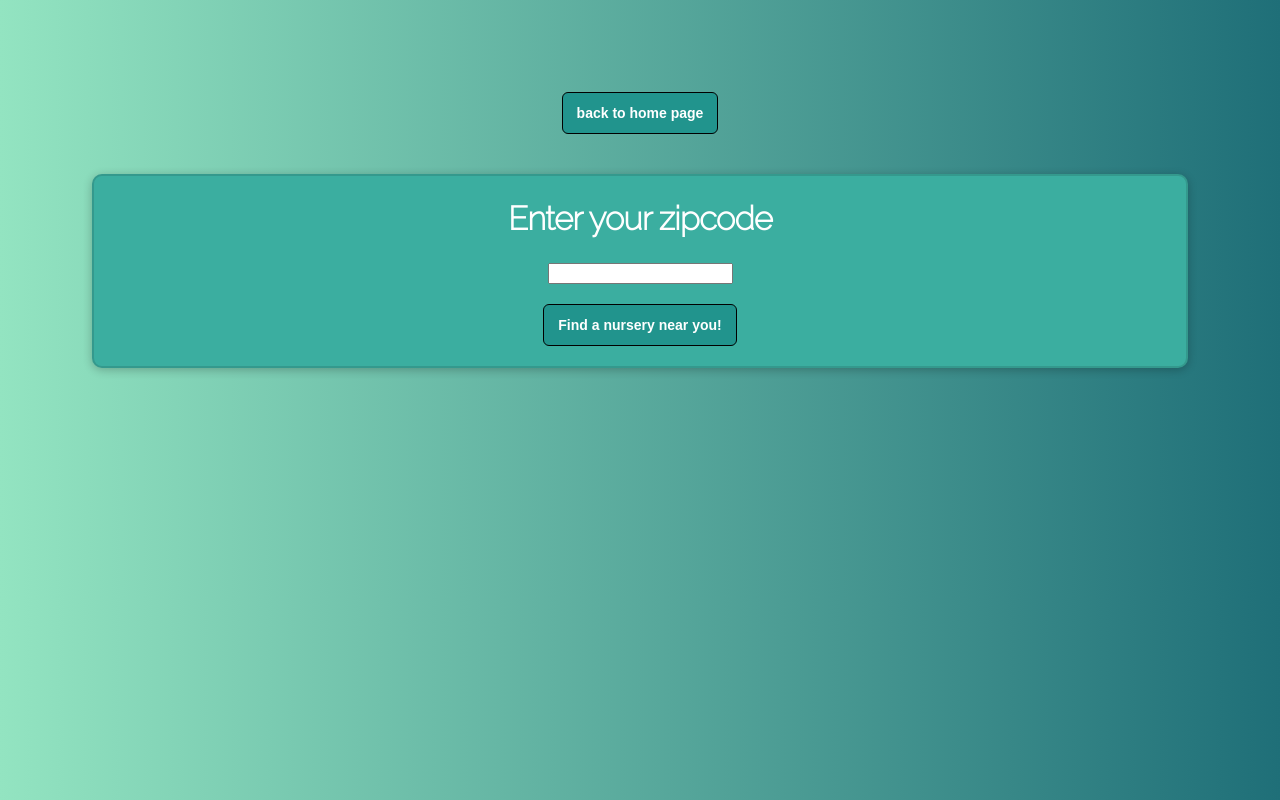
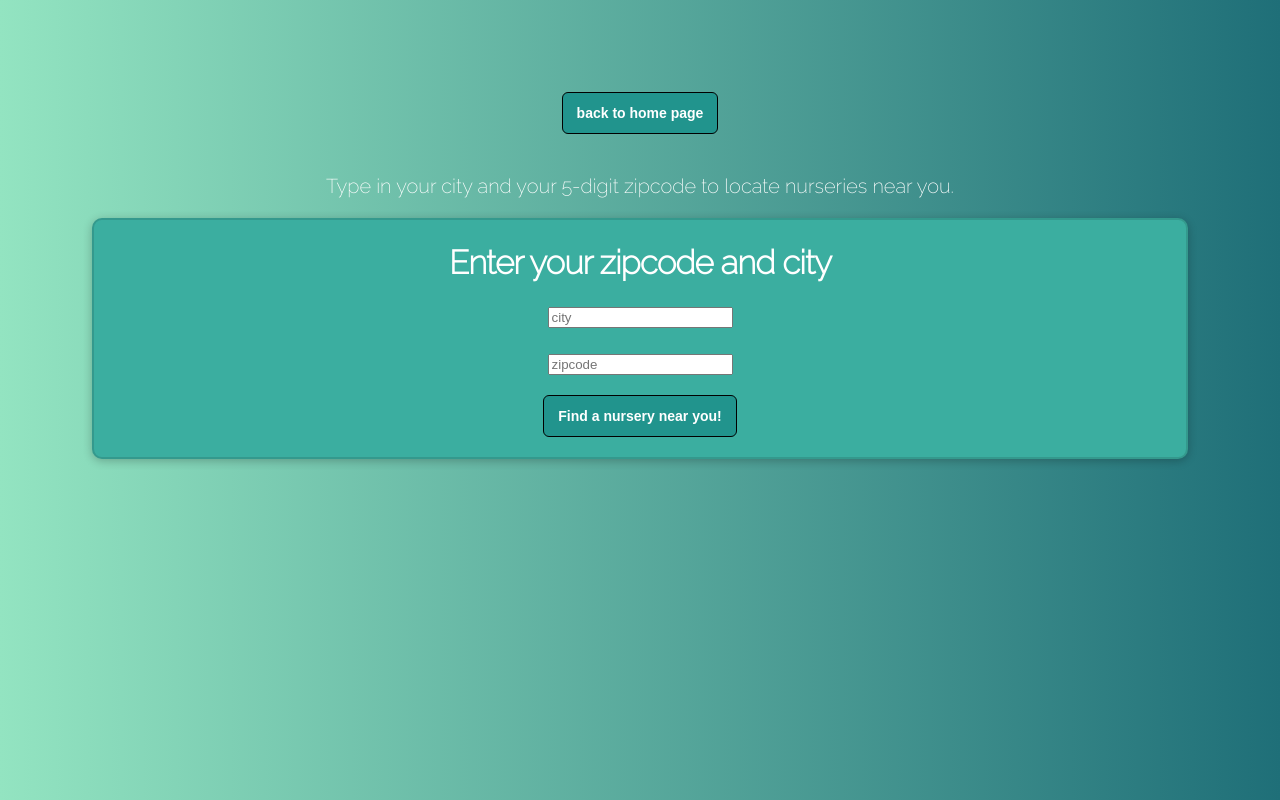
Before and after one commit to nataliebenjes/team-plant-api, a website built with webpack: page src/zipcode.html in a window 1280 px wide. Built offline with nearby package versions, Linux system fonts and the light colour scheme.

Commit message:
update css and copy.

```diff
--- a/src/css/styles.css
+++ b/src/css/styles.css
@@ -156,8 +156,6 @@ a {
 }
 
 .search-results {
-  /* width: 100%;
-    max-width: 200%; */
   min-width: auto;
   height: auto;
   margin: 20px;
--- a/src/zipcode.html
+++ b/src/zipcode.html
@@ -7,9 +7,11 @@
 
 <body>
   <a href="index.html"><button>back to home page</button></a>
+  <p>Type in your city and your 5-digit zipcode to locate nurseries near you.</p>
   <form class="subpage" id="nurserySearch">
-    <h2 class="title">Enter your zipcode</h2>
-    <input type="number" name="zipcode" id="zipcode">
+    <h2 class="title">Enter your zipcode and city</h2>
+    <input placeholder="city" type="text" name="city" id="city"><br>
+    <input placeholder="zipcode" type="number" name="zipcode" id="zipcode">
     <button type="submit" class="button">Find a nursery near you!</button>
   </form>
   <div class="hidden" id="zipcodeHidden">
```
Also changed, not shown: src/criteria.html (+2 -0 lines), src/index.html (+1 -1 lines), src/name.html (+2 -0 lines).
